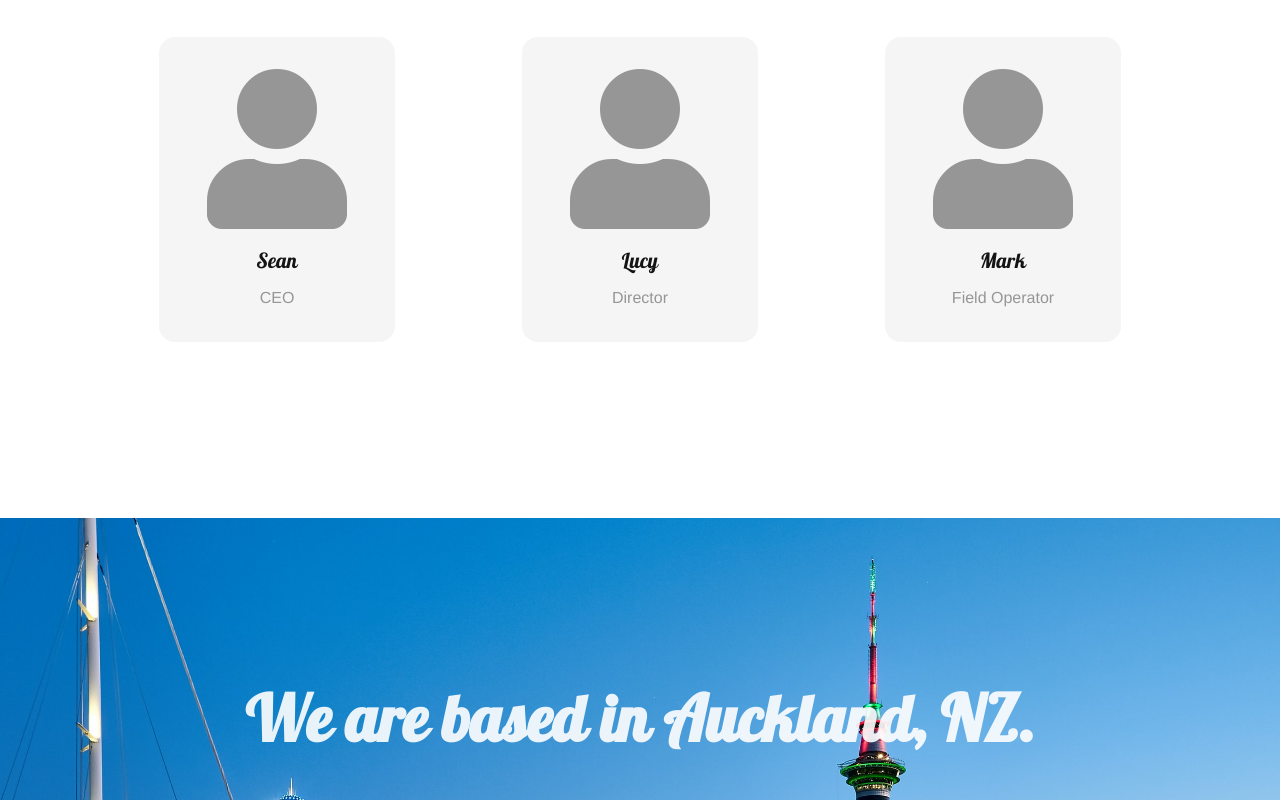
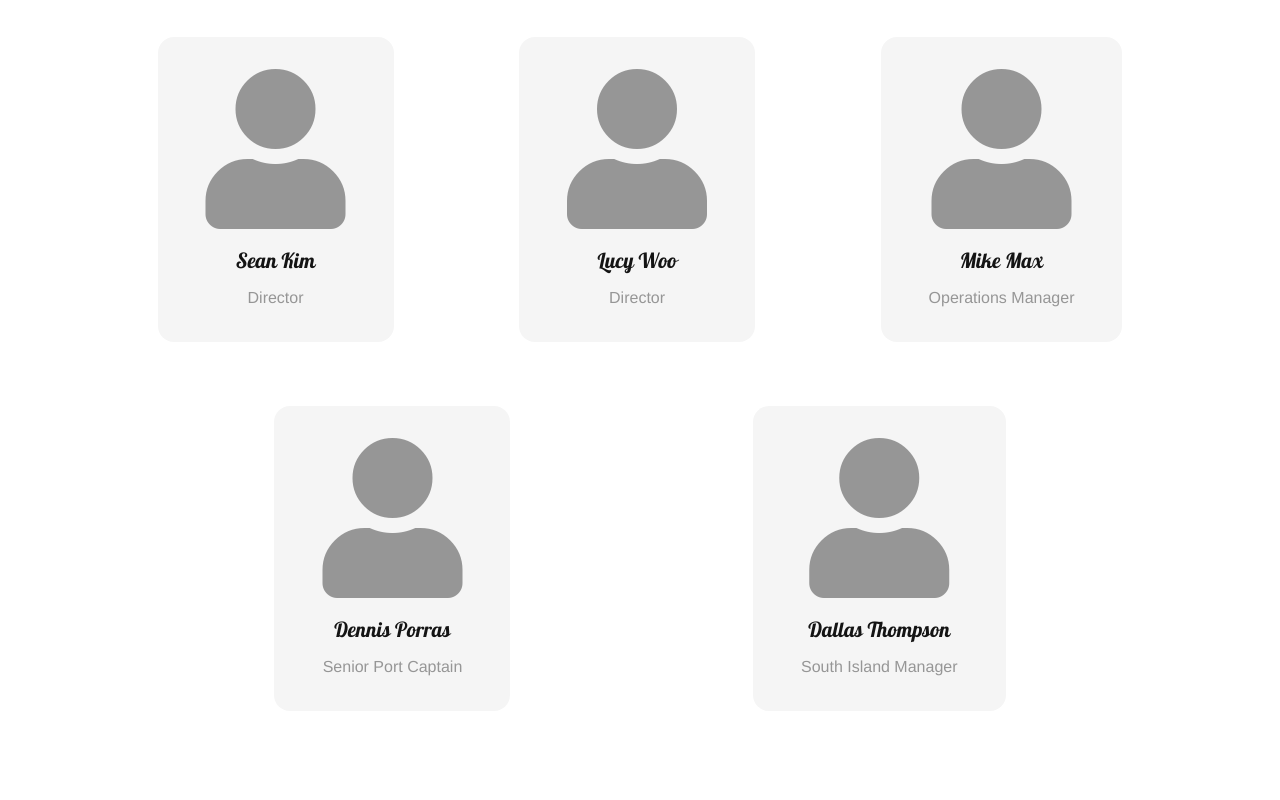
Before and after one commit to jayxwoo/fr_1_cns, a plain HTML site: page index.html in a window 1280 px wide. Shown: the part 2000-2800 px from the top of the page. Drawn offline with Linux system fonts and the light colour scheme.

Commit message:
content update

```diff
--- a/css/style.css
+++ b/css/style.css
@@ -142,10 +142,10 @@ html { font-family: helvetica, sans-serif; color: var(--black); }
 .animation-1 { width: 100%; height: 200vh; position: relative; }
 .animation-1-container { width: 100%; height: 100vh; position: absolute; z-index: -1; }
 .animation-1-img { width: 100%; height: 100%; object-position: center; object-fit: cover; }
-.animation-1-text { font-weight: bolder; width: 100%; max-width: 800px; color: white; text-align: center; font-size: 4rem; position: absolute; top: 50%; left: 50%; transform: translate(-50%, -50%); padding: 3rem; }
+.animation-1-text { font-weight: bolder; width: 100%; max-width: 800px; color: white; text-align: center; font-size: 3rem; position: absolute; top: 50%; left: 50%; transform: translate(-50%, -50%); padding: 3rem; }
 
 @media only screen and (max-width: 500px ) {
-    .animation-1-text { padding: 2rem; font-size: 3rem; }
+    .animation-1-text { padding: 2rem; font-size: 2rem; }
 }
 
 /* gallery */
--- a/index.html
+++ b/index.html
@@ -77,18 +77,28 @@
             <div class="team-container">
                 <div class="team-item">
                     <i class="team-icon fas fa-user"></i>
-                    <p class="team-name">Sean</p>
-                    <p class="team-position">CEO</p>
+                    <p class="team-name">Sean Kim</p>
+                    <p class="team-position">Director</p>
                 </div>
                 <div class="team-item">
                     <i class="team-icon fas fa-user"></i>
-                    <p class="team-name">Lucy</p>
+                    <p class="team-name">Lucy Woo</p>
                     <p class="team-position">Director</p>
                 </div>
                 <div class="team-item">
                     <i class="team-icon fa fa-user"></i>
-                    <p class="team-name">Mark</p>
-                    <p class="team-position">Field Operator</p>
+                    <p class="team-name">Mike Max</p>
+                    <p class="team-position">Operations Manager</p>
+                </div>
+                <div class="team-item">
+                    <i class="team-icon fa fa-user"></i>
+                    <p class="team-name">Dennis Porras</p>
+                    <p class="team-position">Senior Port Captain</p>
+                </div>
+                <div class="team-item">
+                    <i class="team-icon fa fa-user"></i>
+                    <p class="team-name">Dallas Thompson</p>
+                    <p class="team-position">South Island Manager</p>
                 </div>
             </div>
         </div>
@@ -103,8 +113,6 @@
     <section class="partners" id="partners">
         <h2 class="section-title partners-title">Partners</h2>
         <p class="partners-text">"We are previleged to work with some of the best partners in the world."</p>
-        <p style="color: red; font-size: 1.2rem; font-weight: lighter;" class="partners-text">Below company logos are
-            example placeholders. They will be replaced later.</p>
         <div class="partners-wrapper">
             <div class="partners-container">
             </div>
--- a/js/script.js
+++ b/js/script.js
@@ -57,7 +57,7 @@ const main = function () {
 
     // Load partner logo imgs
     const partnerLogoImgs = [];
-    const numOfPartnerLogoImgs = 10;
+    const numOfPartnerLogoImgs = 9;
 
     for (let i = 0; i < numOfPartnerLogoImgs; i++) {
         const img = new Image();
```
Also changed, not shown: img/partners/partner-1.png, img/partners/partner-10.png (deleted), img/partners/partner-2.png, img/partners/partner-3.png, img/partners/partner-4.png, img/partners/partner-5.png, img/partners/partner-6.png, img/partners/partner-7.png, img/partners/partner-8.png, img/partners/partner-9.png.
